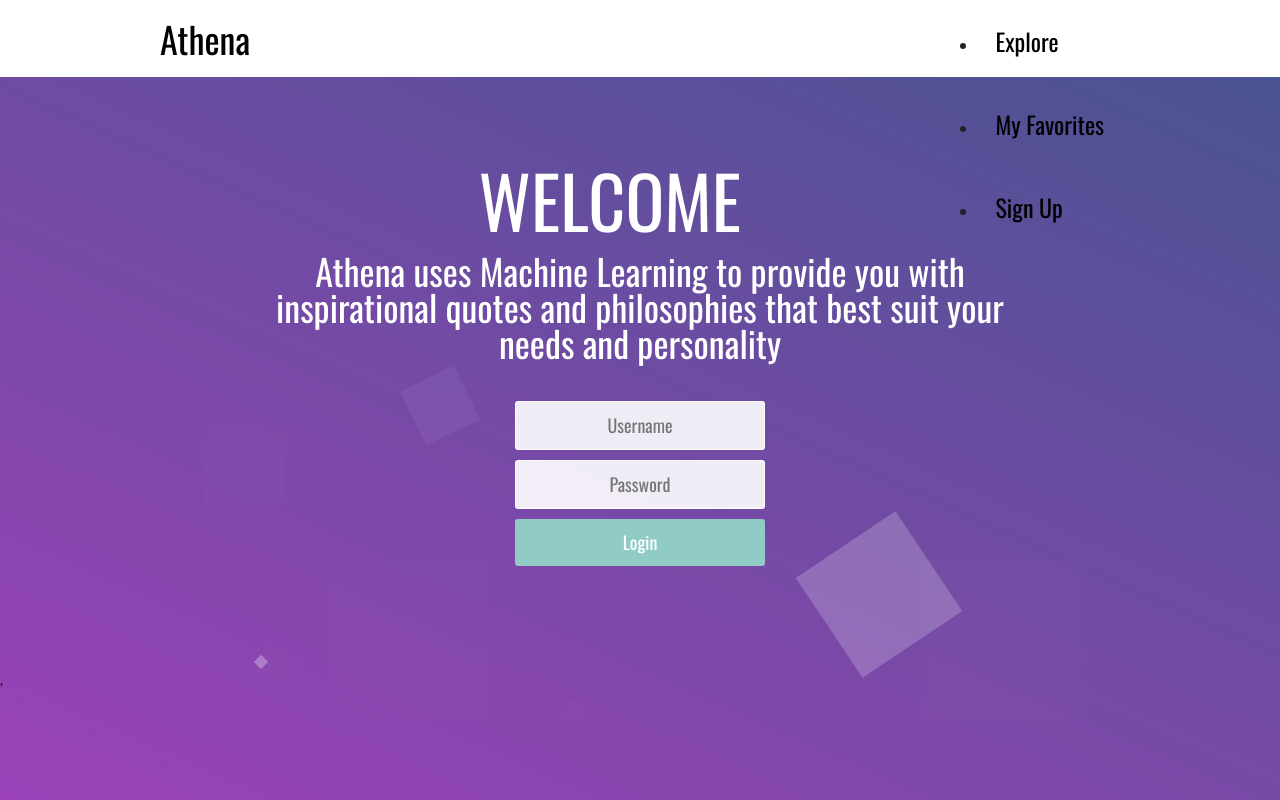
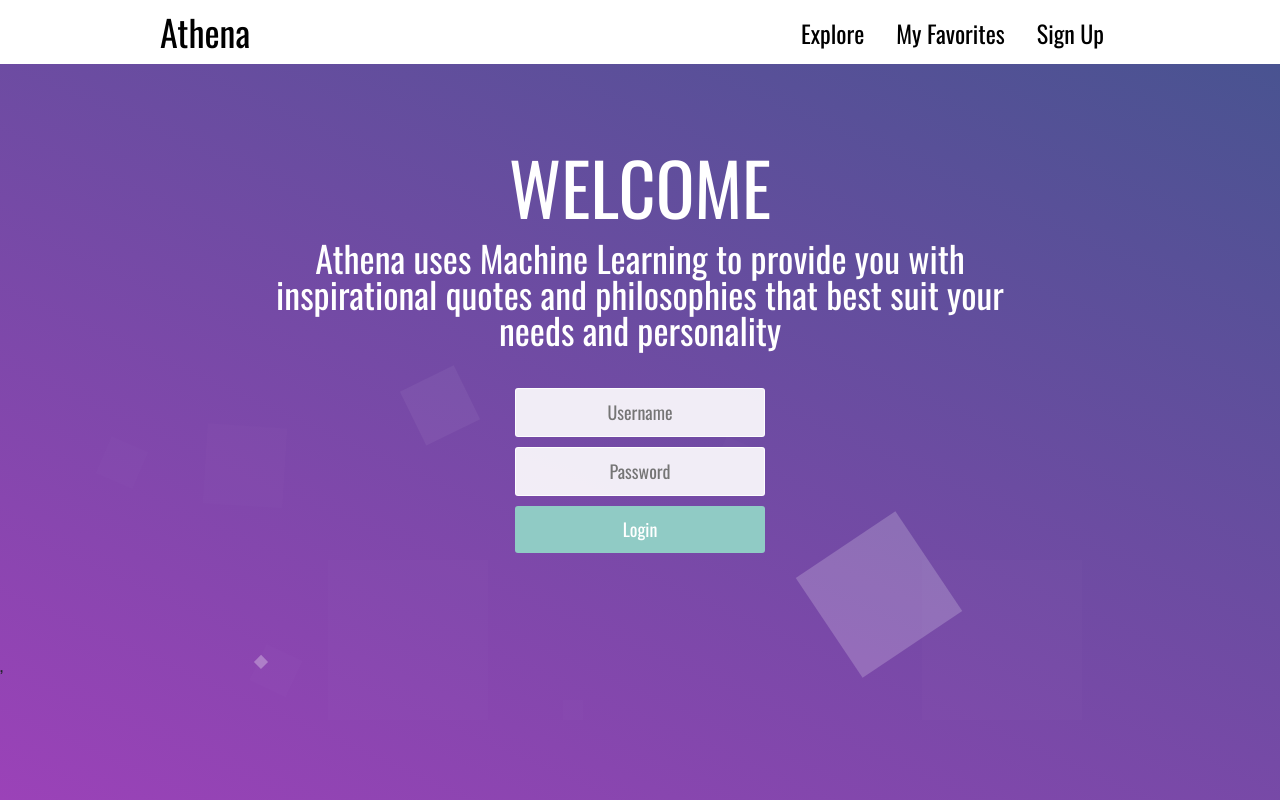
Before and after one commit to rohanrobinson/athena-frontend, a React (Create React App) app: page / in a window 1280 px wide. Built offline with nearby package versions, Linux system fonts and the light colour scheme.

Commit message:
navbar and homepage working

```diff
--- a/src/navigation.css
+++ b/src/navigation.css
@@ -11,15 +11,19 @@ nav {
 nav ul {
   float: right;
   padding-right: 160px;
+  line-height: 67px;
   display: inline-block;
-  line-height: 67px;
+  list-style: none;
+}
+
+nav li {
+  display: inline-block;
 }
 
 .navbar-brand
 {
   color: black;
   font-size: 36px;
-  line-height: 67px;
   min-width: 500px;
   max-width: 1000px;
   margin: 0 auto;
@@ -27,9 +31,11 @@ nav ul {
 }
 
 .nav-link {
+  display: inline;
   transition: .5s;
   font-size: 24px;
   text-decoration: none;
   color: black;
   font-weight: 400;
+  list-style: none;
 }
```
